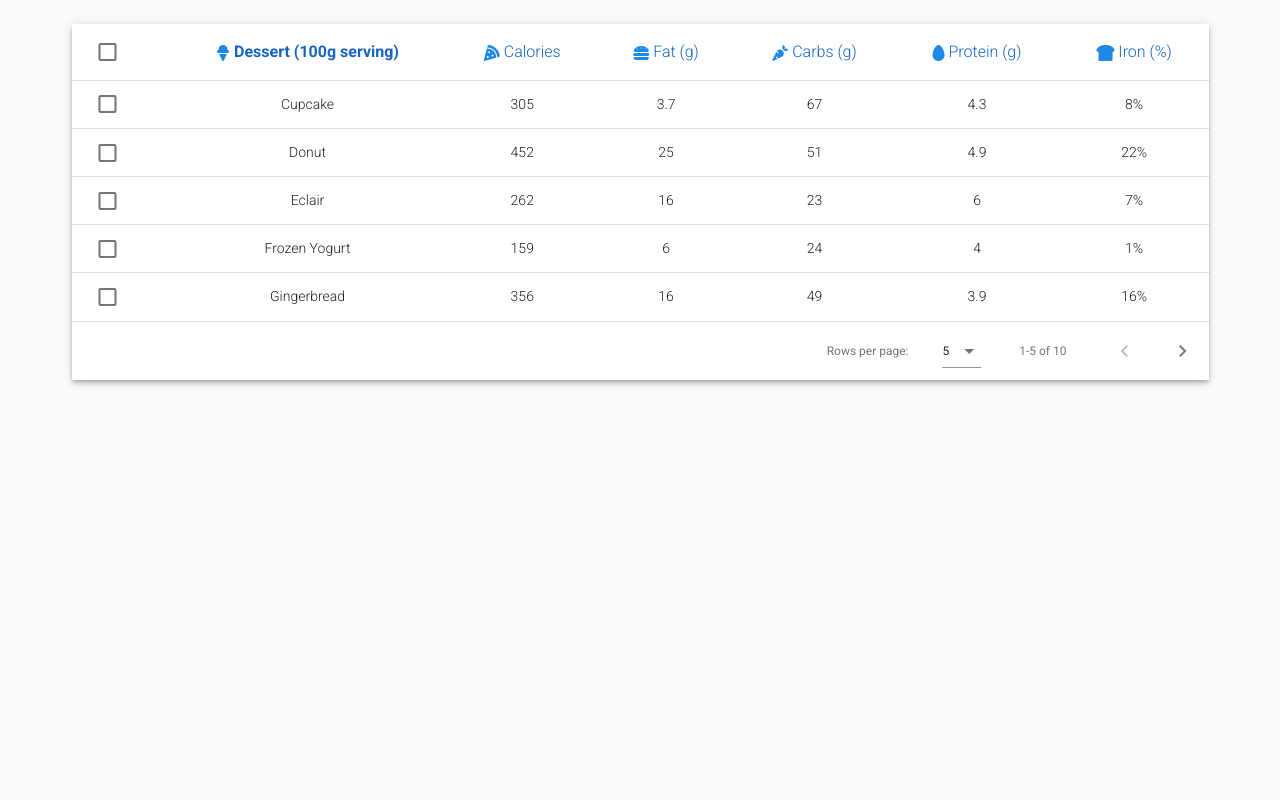
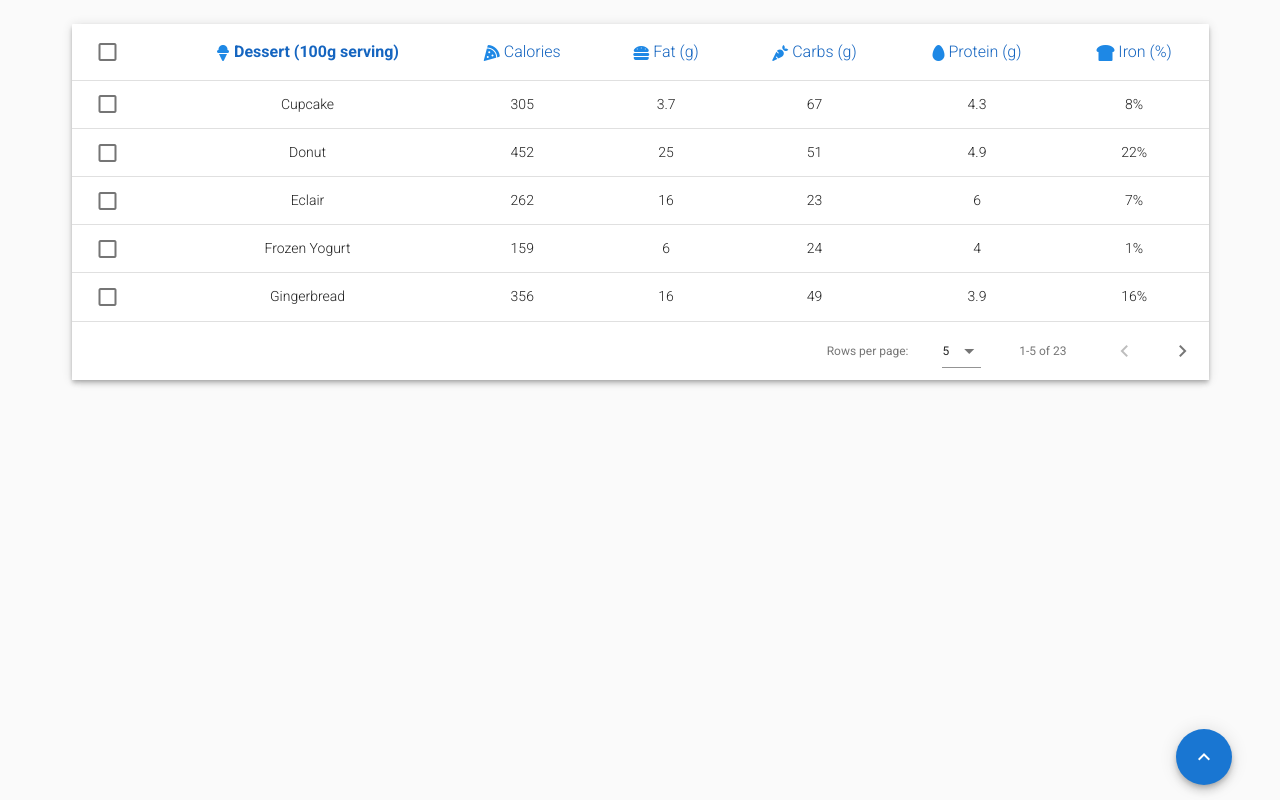
Before and after one commit to dheeraj0259/Vue-Express-App, a Vue app: page /vue-express/dashboard in a window 1280 px wide. Built offline with nearby package versions, Linux system fonts and the light colour scheme.

Commit message:
- added scroll-up button

```diff
--- a/src/App.vue
+++ b/src/App.vue
@@ -6,6 +6,16 @@
     <v-container grid-list-md>
       <router-view/>
     </v-container>
+    <v-btn
+      dark
+      absolute
+      class="mx-5 scroll-up"
+      fab
+      @click="$vuetify.goTo(target, options)"
+      color="primary"
+    >
+      <v-icon>keyboard_arrow_up</v-icon>
+    </v-btn>
   </v-app>
 </template>
 
@@ -14,6 +24,19 @@ import { mapActions, mapState } from "vuex";
 
 export default {
   name: "app",
+  computed: {
+    target() {
+      const value = 0;
+      return value;
+    },
+    options() {
+      return {
+        duration: 195,
+        offset: 0,
+        easing: "easeInOutCubic"
+      };
+    }
+  },
   mounted() {
     this.$store.dispatch("isLoaded", true);
   }
@@ -21,6 +44,11 @@ export default {
 </script>
 
 <style scoped>
+.scroll-up {
+    position: fixed;
+    bottom: 15px;
+    right: 0px;
+}
 .v-progress-circular {
   margin: 15rem;
 }
--- a/src/constants/tableData.js
+++ b/src/constants/tableData.js
@@ -79,6 +79,110 @@ const tableItems = [
         protein:  7,
         iron:     "6%",
     },
+    {
+        name:     "KitKat1",
+        calories: 518,
+        fat:      26.0,
+        carbs:    65,
+        protein:  7,
+        iron:     "6%",
+    },
+    {
+        name:     "KitKat2",
+        calories: 518,
+        fat:      26.0,
+        carbs:    65,
+        protein:  7,
+        iron:     "6%",
+    },
+    {
+        name:     "KitKat3",
+        calories: 518,
+        fat:      26.0,
+        carbs:    65,
+        protein:  7,
+        iron:     "6%",
+    },
+    {
+        name:     "KitKat4",
+        calories: 518,
+        fat:      26.0,
+        carbs:    65,
+        protein:  7,
+        iron:     "6%",
+    },
+    {
+        name:     "KitKat5",
+        calories: 518,
+        fat:      26.0,
+        carbs:    65,
+        protein:  7,
+        iron:     "6%",
+    },
+    {
+        name:     "KitKat6",
+        calories: 518,
+        fat:      26.0,
+        carbs:    65,
+        protein:  7,
+        iron:     "6%",
+    },
+    {
+        name:     "KitKat7",
+        calories: 518,
+        fat:      26.0,
+        carbs:    65,
+        protein:  7,
+        iron:     "6%",
+    },
+    {
+        name:     "KitKat8",
+        calories: 518,
+        fat:      26.0,
+        carbs:    65,
+        protein:  7,
+        iron:     "6%",
+    },
+    {
+        name:     "KitKat9",
+        calories: 518,
+        fat:      26.0,
+        carbs:    65,
+        protein:  7,
+        iron:     "6%",
+    },
+    {
+        name:     "KitKat10",
+        calories: 518,
+        fat:      26.0,
+        carbs:    65,
+        protein:  7,
+        iron:     "6%",
+    },
+    {
+        name:     "KitKat11",
+        calories: 518,
+        fat:      26.0,
+        carbs:    65,
+        protein:  7,
+        iron:     "6%",
+    },
+    {
+        name:     "KitKat12",
+        calories: 518,
+        fat:      26.0,
+        carbs:    65,
+        protein:  7,
+        iron:     "6%",
+    },
+    {
+        name:     "KitKat13",
+        calories: 518,
+        fat:      26.0,
+        carbs:    65,
+        protein:  7,
+        iron:     "6%",
+    },
 ];
 
 module.exports = { tableItems }
--- a/src/pages/Dashboard.vue
+++ b/src/pages/Dashboard.vue
@@ -1,5 +1,7 @@
 <template>
-  <Table :headers="tableHeaders" :tableItems="dashboardTableItems" headerColor="blue"/>
+  <div>
+    <Table :headers="tableHeaders" :tableItems="dashboardTableItems" headerColor="blue"/>
+  </div>
 </template>
 
 <script>
```
